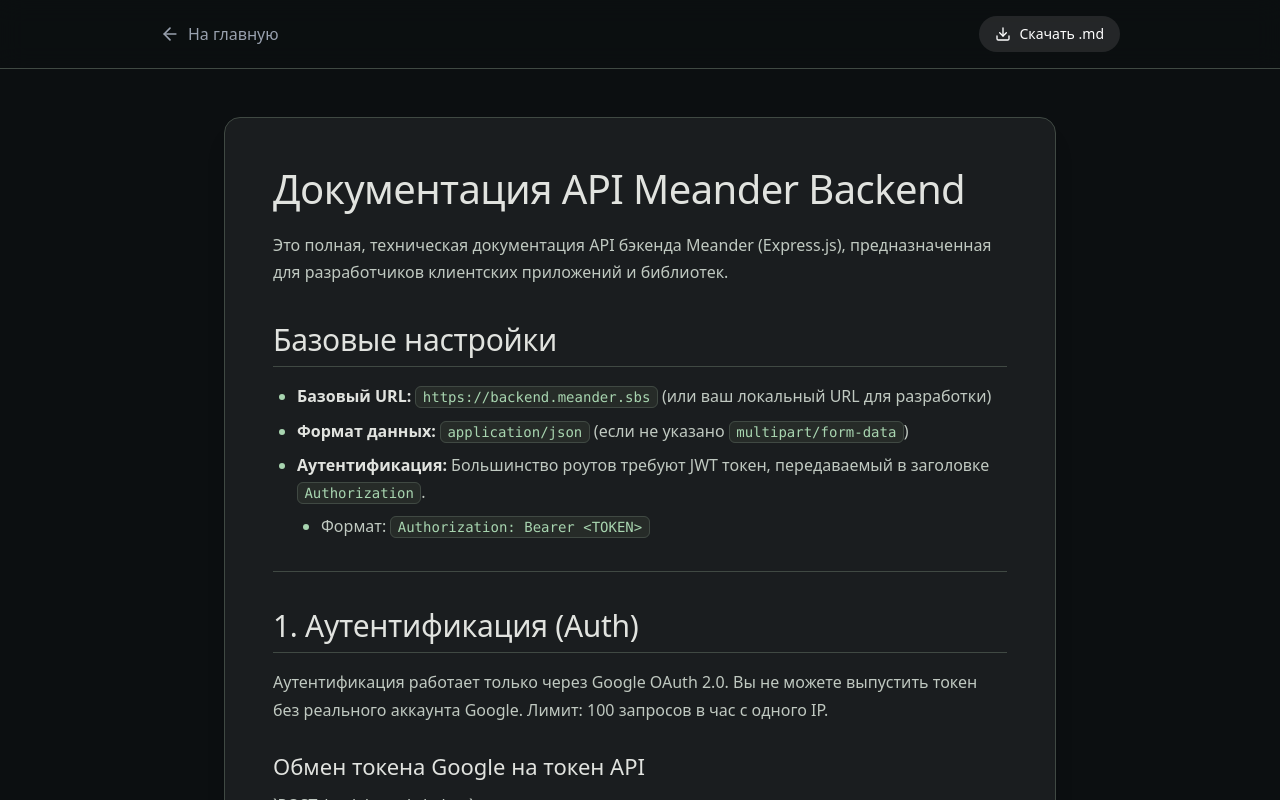
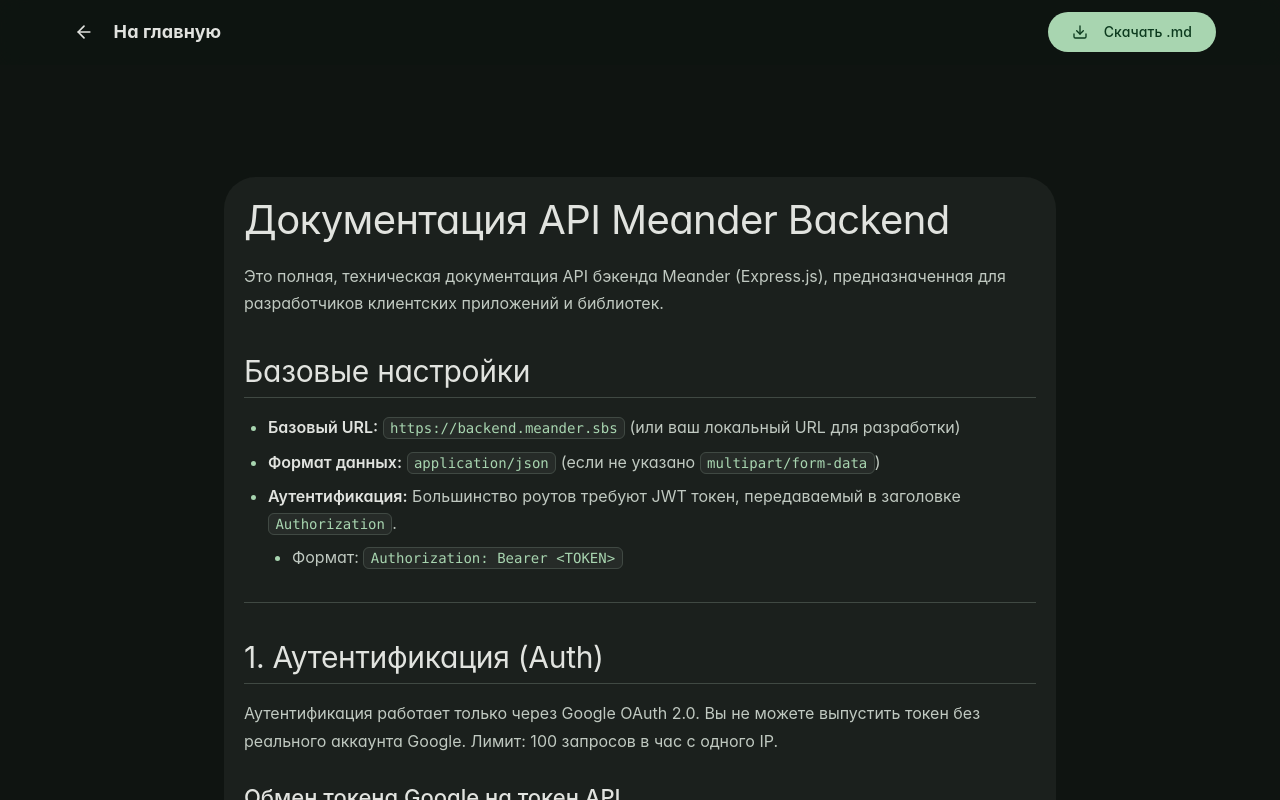
Before and after one commit to IILLUMINATION/meander-site, a Next.js app: page /api-docs in a window 1280 px wide. Shown: the top 800 px of the page. Built offline with nearby package versions, Linux system fonts and the light colour scheme.

Commit message:
style(docs): unify API docs page design with the main site

```diff
--- a/src/app/api-docs/page.tsx
+++ b/src/app/api-docs/page.tsx
@@ -10,31 +10,32 @@
   const content = fs.readFileSync(filePath, "utf8");
 
   return (
-    <div className="min-h-screen bg-[#0C0F11] text-white flex flex-col font-sans">
-      <header className="sticky top-0 z-50 bg-[#0C0F11]/80 backdrop-blur-md border-b border-white/10">
-        <div className="max-w-5xl mx-auto px-4 md:px-8 py-4 flex items-center justify-between">
-          <Link
-            href="/"
-            className="flex items-center gap-2 text-gray-400 hover:text-white transition-colors"
-          >
-            <ArrowLeft size={20} />
-            <span>На главную</span>
+    <div className="min-h-screen flex flex-col" style={{ background: "var(--m3-surface)" }}>
+      <header className="m3-top-app-bar">
+        <nav className="m3-top-app-bar-inner justify-between">
+          <Link href="/#developers" className="m3-logo flex items-center gap-3 group">
+            <div className="w-10 h-10 rounded-full flex items-center justify-center transition-colors group-hover:bg-white/10">
+              <ArrowLeft className="w-5 h-5" style={{ color: "var(--m3-on-surface)" }} />
+            </div>
+            <span className="font-bold text-lg" style={{ color: "var(--m3-on-surface)" }}>На главную</span>
           </Link>
 
           <a
             href="/api-docs.md"
             download="Meander_API_Docs.md"
-            className="flex items-center gap-2 px-4 py-2 rounded-full bg-white/10 hover:bg-white/20 transition-colors text-sm font-medium"
+            className="m3-btn m3-btn-filled"
           >
-            <Download size={16} />
+            <Download className="w-4 h-4 md:mr-2" />
             <span className="hidden sm:inline">Скачать .md</span>
           </a>
-        </div>
+        </nav>
       </header>
 
-      <main className="flex-1 max-w-4xl mx-auto px-4 md:px-8 py-12 w-full">
-        <div className="bg-[#1A1D1F] border border-white/5 rounded-2xl p-6 md:p-12 shadow-xl">
-          <MarkdownRenderer content={content} />
+      <main className="flex-1 w-full pt-[80px] pb-12 flex justify-center">
+        <div className="w-full max-w-4xl px-4 md:px-8 mt-8">
+          <div className="m3-card p-6 md:p-12">
+            <MarkdownRenderer content={content} />
+          </div>
         </div>
       </main>
 
```
